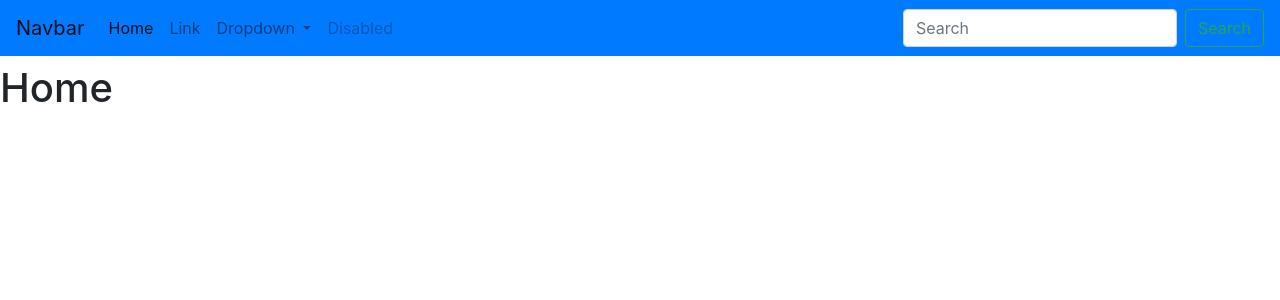
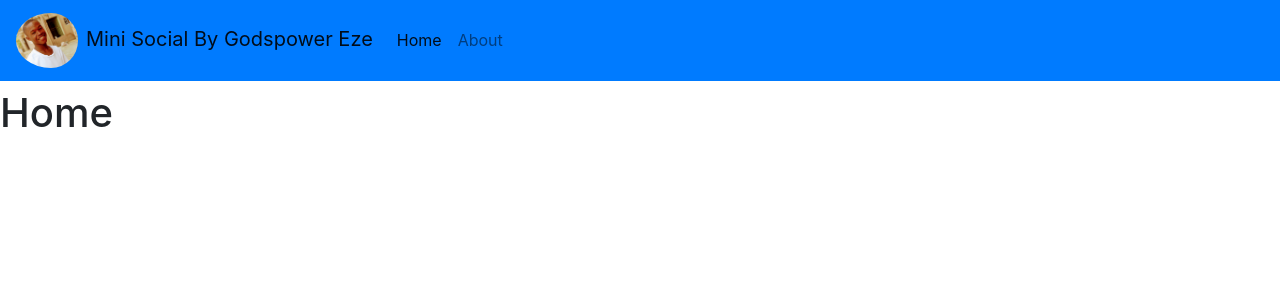
Before and after one commit to Godspower-Eze/Build-a-Mini-social-media-in-Python-using-Flask, a Flask app: page / in a window 1280 px wide. Shown: the top 300 px of the page. Run offline with Flask 2, Linux system fonts and the light colour scheme; data that the repository does not hold is empty; some libraries are stand-ins or nearby versions.

Commit message:
Edited the navbar to look better and i also added a logo

```diff
--- a/run.py
+++ b/run.py
@@ -1,5 +1,4 @@
 from socialmedia import app
-
 
 if __name__ == '__main__':
     app.run(debug=True)
--- a/socialmedia/templates/base.html
+++ b/socialmedia/templates/base.html
@@ -15,8 +15,8 @@
     {% endif %}
   </head>
   <body>
-        <nav class="navbar navbar-expand-lg navbar-light bg-primary">
-      <a class="navbar-brand" href="#">Navbar</a>
+  <nav class="navbar navbar-expand-lg navbar-light bg-primary">
+      <a class="navbar-brand" href="#"><img class="rounded-circle pr-2" width="70px" src="{{ url_for('static', filename='mypicture.jpg')}}">Mini Social By Godspower Eze</a>
       <button class="navbar-toggler" type="button" data-toggle="collapse" data-target="#navbarSupportedContent" aria-controls="navbarSupportedContent" aria-expanded="false" aria-label="Toggle navigation">
         <span class="navbar-toggler-icon"></span>
       </button>
@@ -24,30 +24,12 @@
       <div class="collapse navbar-collapse" id="navbarSupportedContent">
         <ul class="navbar-nav mr-auto">
           <li class="nav-item active">
-            <a class="nav-link" href="#">Home <span class="sr-only">(current)</span></a>
+            <a class="nav-link" href="{{ url_for('home')}}">Home <span class="sr-only">(current)</span></a>
           </li>
           <li class="nav-item">
-            <a class="nav-link" href="#">Link</a>
-          </li>
-          <li class="nav-item dropdown">
-            <a class="nav-link dropdown-toggle" href="#" id="navbarDropdown" role="button" data-toggle="dropdown" aria-haspopup="true" aria-expanded="false">
-              Dropdown
-            </a>
-            <div class="dropdown-menu" aria-labelledby="navbarDropdown">
-              <a class="dropdown-item" href="#">Action</a>
-              <a class="dropdown-item" href="#">Another action</a>
-              <div class="dropdown-divider"></div>
-              <a class="dropdown-item" href="#">Something else here</a>
-            </div>
-          </li>
-          <li class="nav-item">
-            <a class="nav-link disabled" href="#" tabindex="-1" aria-disabled="true">Disabled</a>
+            <a class="nav-link" href="#">About</a>
           </li>
         </ul>
-        <form class="form-inline my-2 my-lg-0">
-          <input class="form-control mr-sm-2" type="search" placeholder="Search" aria-label="Search">
-          <button class="btn btn-outline-success my-2 my-sm-0" type="submit">Search</button>
-        </form>
       </div>
     </nav>
         <div class="mt-2">
```
Also changed, not shown: socialmedia/socialmedia.db, socialmedia/static/mypicture.jpg (added).
